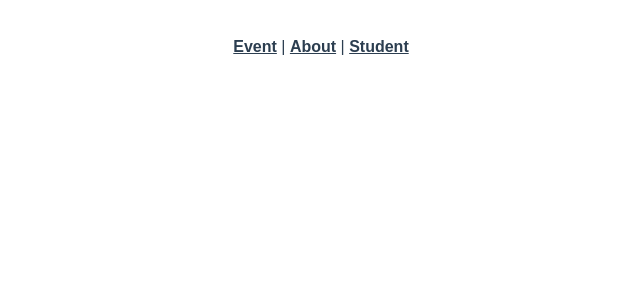
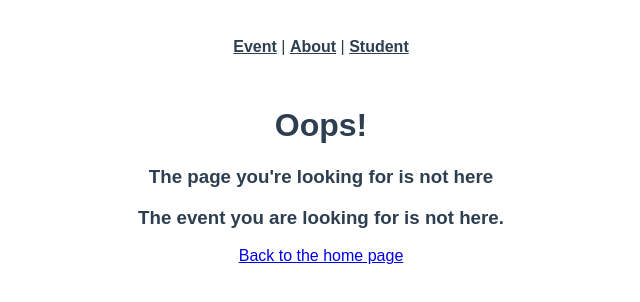
Before and after one commit to MixKP/331-intro-to-vite, a Vue app: page /404/event in a window 1280 px wide. Shown: the top 302 px of the page, without its empty margins (319-959 px from the left). Built offline with nearby package versions, Linux system fonts and the light colour scheme; the HTML template or start-up script is replaced by a standard one.

Commit message:
Lab3 complete 5.1

```diff
--- a/src/router/index.ts
+++ b/src/router/index.ts
@@ -6,6 +6,7 @@ import EventDetailView from '@/views/EventDetailView.vue'
 import EventRegisterView from '@/views/event/RegisterView.vue'
 import EventEditView from '@/views/event/EditView.vue'
 import EventLayoutView from '@/views/event/LayoutView.vue'
+import NotFoundView from '@/views/NotFoundView.vue'
 
 const router = createRouter({
   history: createWebHistory(import.meta.env.BASE_URL),
@@ -51,10 +52,22 @@ const router = createRouter({
       component: AboutView,
     },
     {
+      path: '/404/:resource',
+      name: '404-resource-view',
+      component: NotFoundView,
+      props: true
+    },
+    {
+      path: '/:catchAll(.*)',
+      name: 'not-found',
+      component: NotFoundView,
+    },
+    {
       path: '/student',
       name: 'student-view',
       component: StudentView,
     },
+
   ],
 })
 
--- /dev/null
+++ b/src/views/NotFoundView.vue
@@ -0,0 +1,15 @@
+<script setup lang="ts">
+import { defineProps, withDefaults } from 'vue'
+const props = withDefaults(defineProps<{
+  resource: string
+}>(), {
+  resource: 'page'
+})
+</script>
+
+<template>
+  <h1>Oops!</h1>
+  <h3>The page you're looking for is not here</h3>
+  <h3>The {{ resource }} you are looking for is not here.</h3>
+  <router-link :to="{ name: 'event-list-view' }">Back to the home page</router-link>
+</template>
--- a/src/views/event/LayoutView.vue
+++ b/src/views/event/LayoutView.vue
@@ -2,6 +2,8 @@
 import { ref, onMounted ,defineProps} from 'vue'
 import type { Event } from '@/types'
 import EventService from '@/services/EventService'
+import { useRoute } from 'vue-router';
+import router from '@/router';
 
 const event = ref<Event | null>(null)
 const props = defineProps({
@@ -10,13 +12,14 @@ const props = defineProps({
     required: true
   }
 })
+const route = useRoute();
 onMounted(() => {
   EventService.getEvent(parseInt(props.id))
     .then((response) => {
       event.value = response.data
     })
-    .catch((error) => {
-      console.error('There was an error!', error)
+    .catch(() => {
+      router.push({ name: '404-resource-view', params: { resource: 'event' } })
     })
 })
 </script>
```
